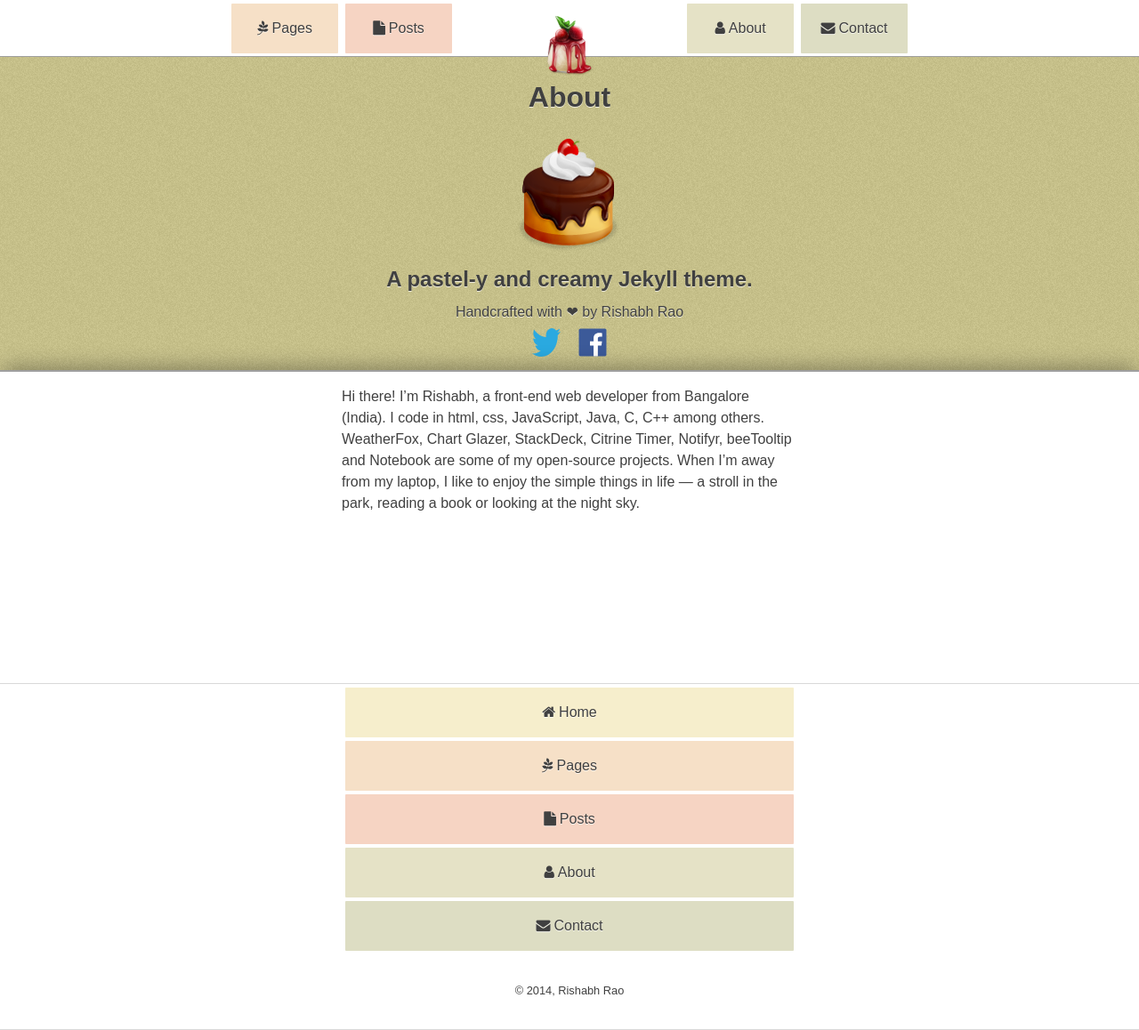
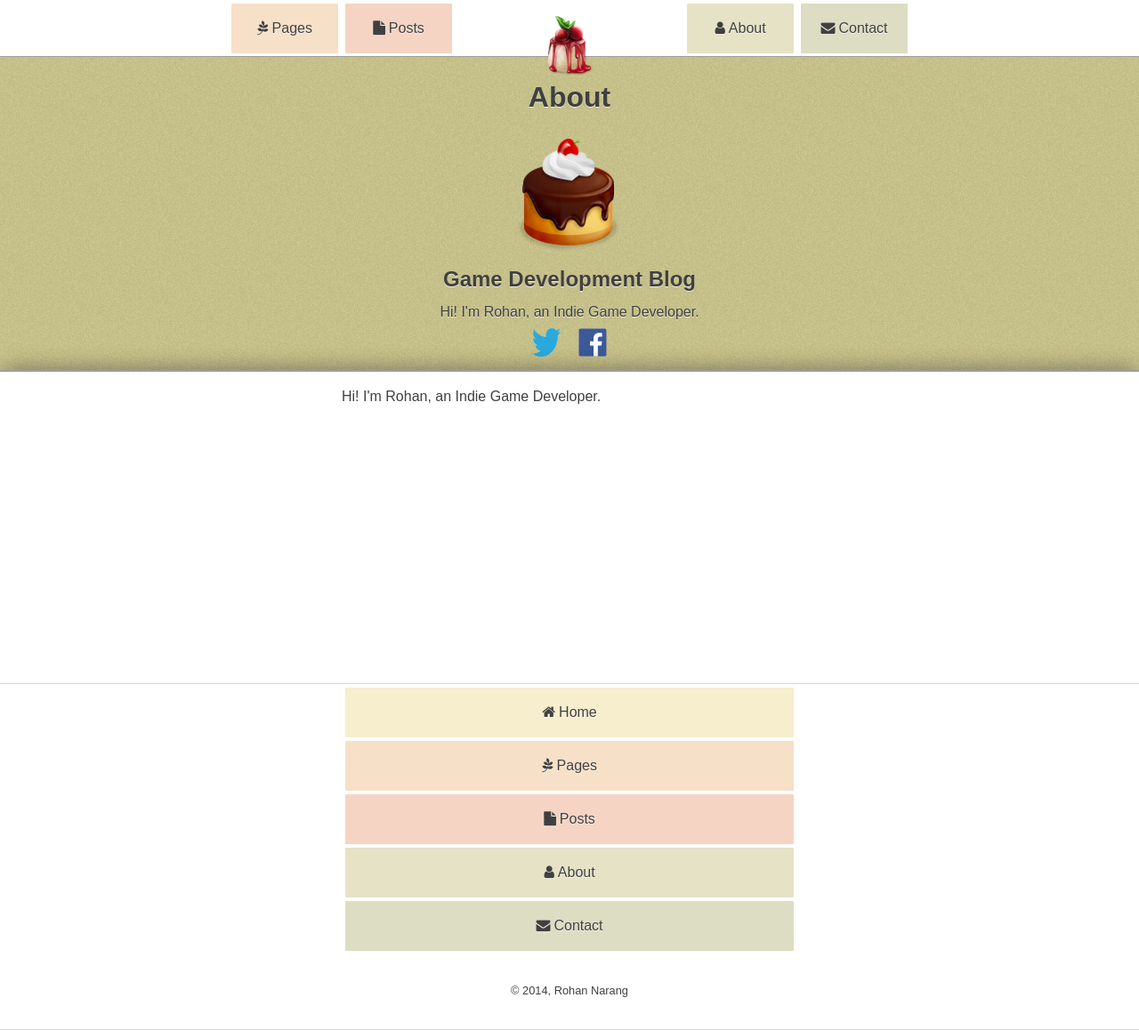
Before and after one commit to thergames/thergames.github.io, a Jekyll site: the page built from about.html, in a window 1280 px wide and 1158 px high. Shown: the whole window at 89% size. Built offline with Jekyll 4.4.1, drawn with Linux system fonts in a browser that asks for light colours; nearby versions of some CDN libraries; some web fonts are replaced; library files that are not in the unit come from our copies; Markdown is read by kramdown in place of the engine named in the settings.

Commit message:
yaml config for thergames

```diff
--- a/_config.yml
+++ b/_config.yml
@@ -1,9 +1,9 @@
 # ⚑ Site - Basics
 # Site title
-title: "Pastels"
+title: "The_R Games"
 
 # Site author
-author: "Rishabh Rao"
+author: "Rohan Narang"
 
 # Site copyright year
 year: 2014
@@ -12,10 +12,10 @@ year: 2014
 logo: "logo/pastels-logo.png"
 
 # Site sub-title
-subtitle: "A pastel-y and creamy Jekyll theme."
+subtitle: "Game Development Blog"
 
 # A short description for the site
-description: "Handcrafted with &hearts; by Rishabh Rao"
+description: "Hi! I'm Rohan, an Indie Game Developer."
 
 
 
@@ -25,16 +25,16 @@ description: "Handcrafted with &hearts; by Rishabh Rao"
 # Social media
 social:
   # Author's Twitter handle
-  twitter: "rishabhsrao"
+  twitter: "rohan_narang15"
 
   # Author's Github handle
-  github: "rishabhsrao"
+  github: "thergames"
 
   # Author's Facebook handle
-  facebook: "rishabhsrao"
+  facebook: "rohan.narang.96"
 
   # Author's disqus short name
-  disqus: "rishabhsrao-github-com"
+  disqus: ""
 
 
 
--- a/about.html
+++ b/about.html
@@ -4,17 +4,17 @@ banner: about
 
 title: "About"
 logo: "logo/pastels-about.png"
-subtitle: "A pastel-y and creamy Jekyll theme."
-description: "Handcrafted with &#10084; by Rishabh Rao"
+subtitle: "Game Development Blog"
+description: "Hi! I'm Rohan, an Indie Game Developer."
 actions:
   - name: Twitter
-    link: https://twitter.com/rishabhsrao
+    link: https://twitter.com/rohan_narang15
     style: twitter
     image: twitter.svg
   - name: Facebook
-    link: https://facebook.com/rishabhsrao
+    link: https://facebook.com/rohan.narang.96
     style: facebook
     image: facebook.svg
 ---
 
-Hi there! I’m Rishabh, a front-end web developer from Bangalore (India). I code in html, css, JavaScript, Java, C, C++ among others. WeatherFox, Chart Glazer, StackDeck, Citrine Timer, Notifyr, beeTooltip and Notebook are some of my open-source projects. When I’m away from my laptop, I like to enjoy the simple things in life — a stroll in the park, reading a book or looking at the night sky.
+Hi! I'm Rohan, an Indie Game Developer.
```
Also changed, not shown: contact.html (+6 -4 lines), index.html (+5 -5 lines).
